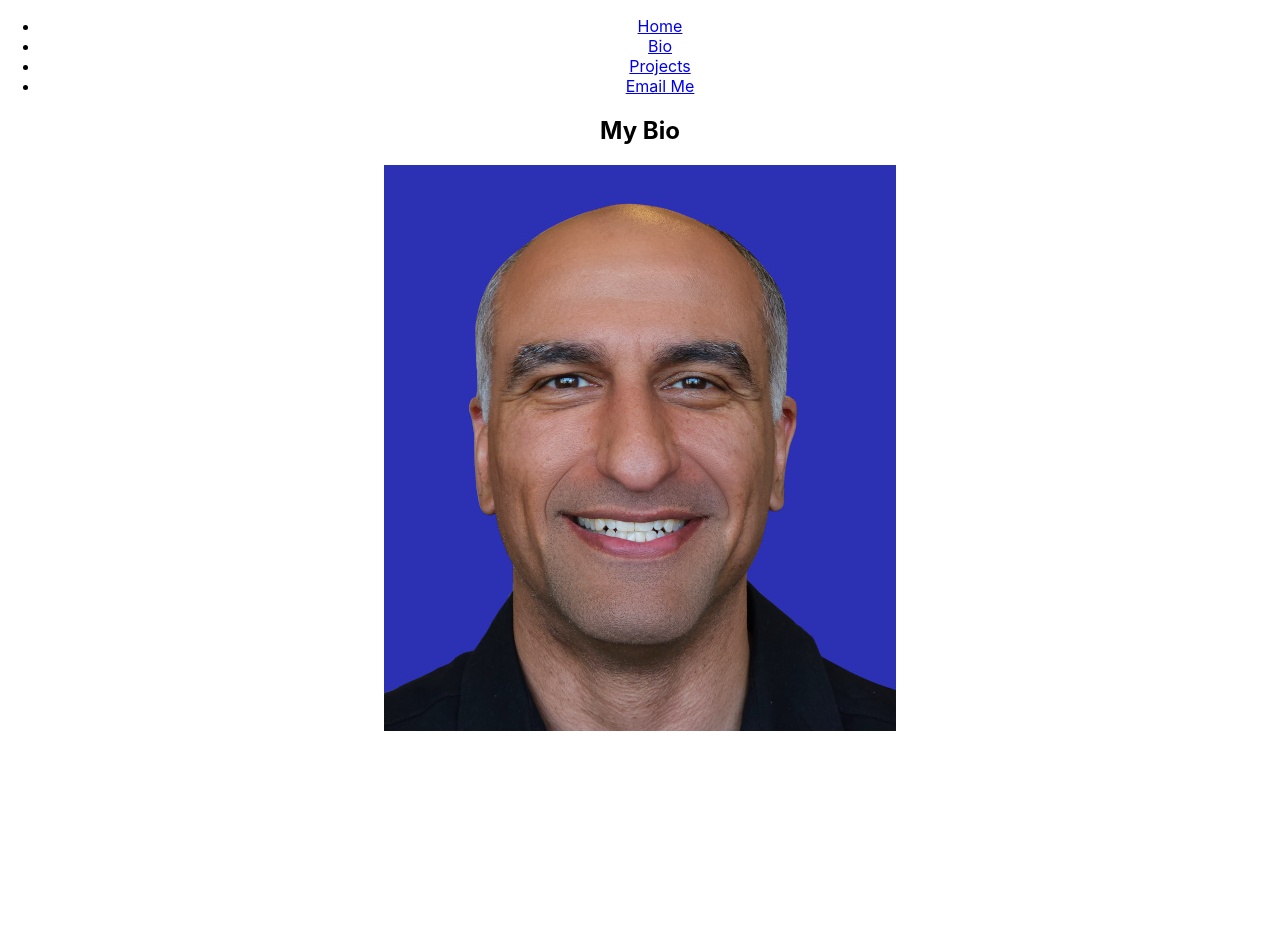
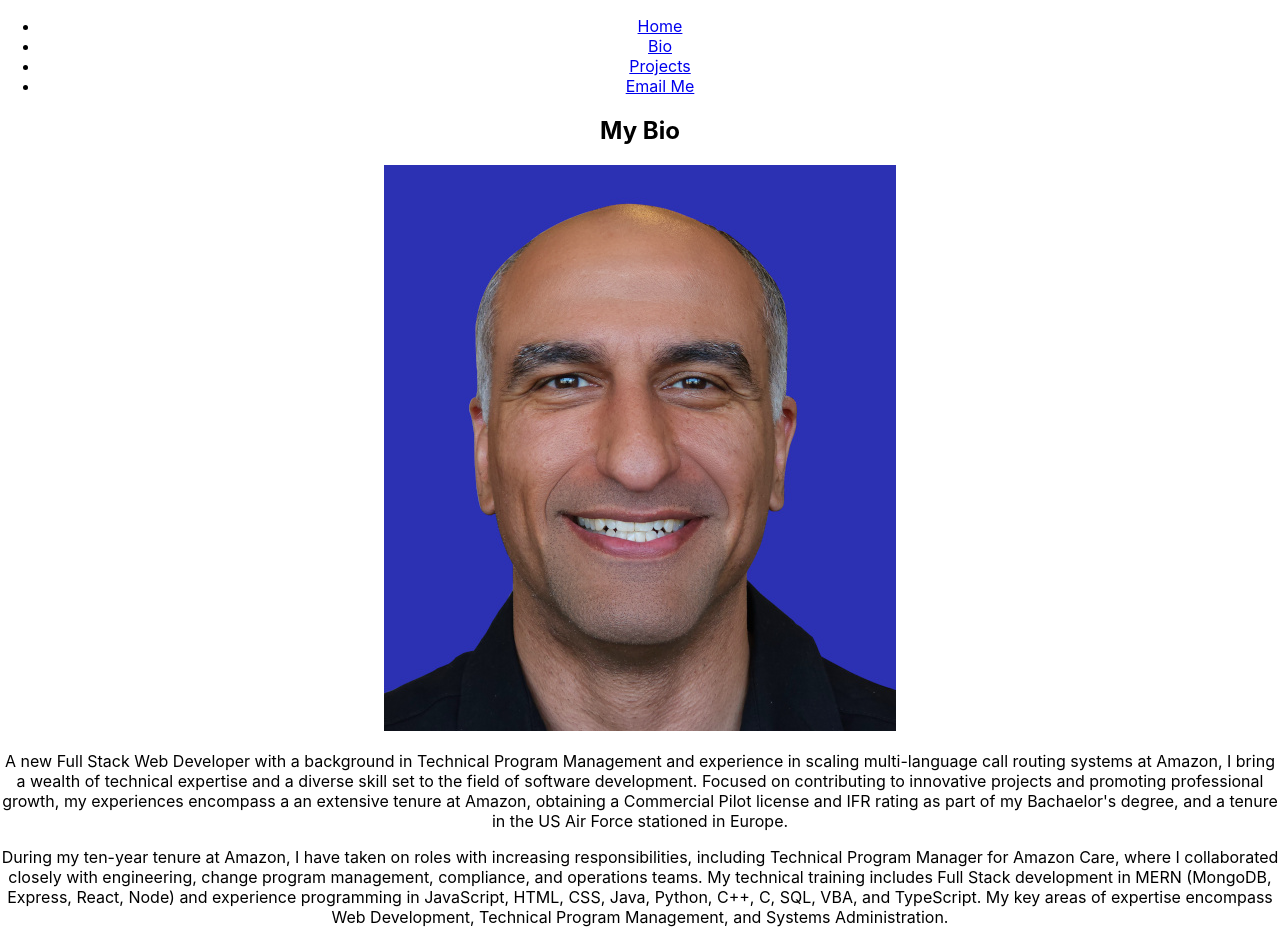
Before and after one commit to BrandonDHaskell/personal-site, a React (Create React App) app: page /bio in a window 1280 px wide. Before the commit the page ends 800 px from the top, so only its background shows below. Built offline with nearby package versions, Linux system fonts and the light colour scheme.

Commit message:
update bio paragraph

```diff
--- a/src/components/Bio.tsx
+++ b/src/components/Bio.tsx
@@ -6,6 +6,12 @@ const Bio: React.FC = () => {
         <div>
             <h2>My Bio</h2>
             <img src={`images/profile_pic_2_medium.jpg`} alt="Profile pic" />
+            <p>
+                A new Full Stack Web Developer with a background in Technical Program Management and experience in scaling multi-language call routing systems at Amazon, I bring a wealth of technical expertise and a diverse skill set to the field of software development. Focused on contributing to innovative projects and promoting professional growth, my experiences encompass a an extensive tenure at Amazon, obtaining a Commercial Pilot license and IFR rating as part of my Bachaelor's degree, and a tenure in the US Air Force stationed in Europe.
+            </p>
+            <p>
+                During my ten-year tenure at Amazon, I have taken on roles with increasing responsibilities, including Technical Program Manager for Amazon Care, where I collaborated closely with engineering, change program management, compliance, and operations teams. My technical training includes Full Stack development in MERN (MongoDB, Express, React, Node) and experience programming in JavaScript, HTML, CSS, Java, Python, C++, C, SQL, VBA, and TypeScript. My key areas of expertise encompass Web Development, Technical Program Management, and Systems Administration.
+            </p>
         </div>
     );
 };
```
